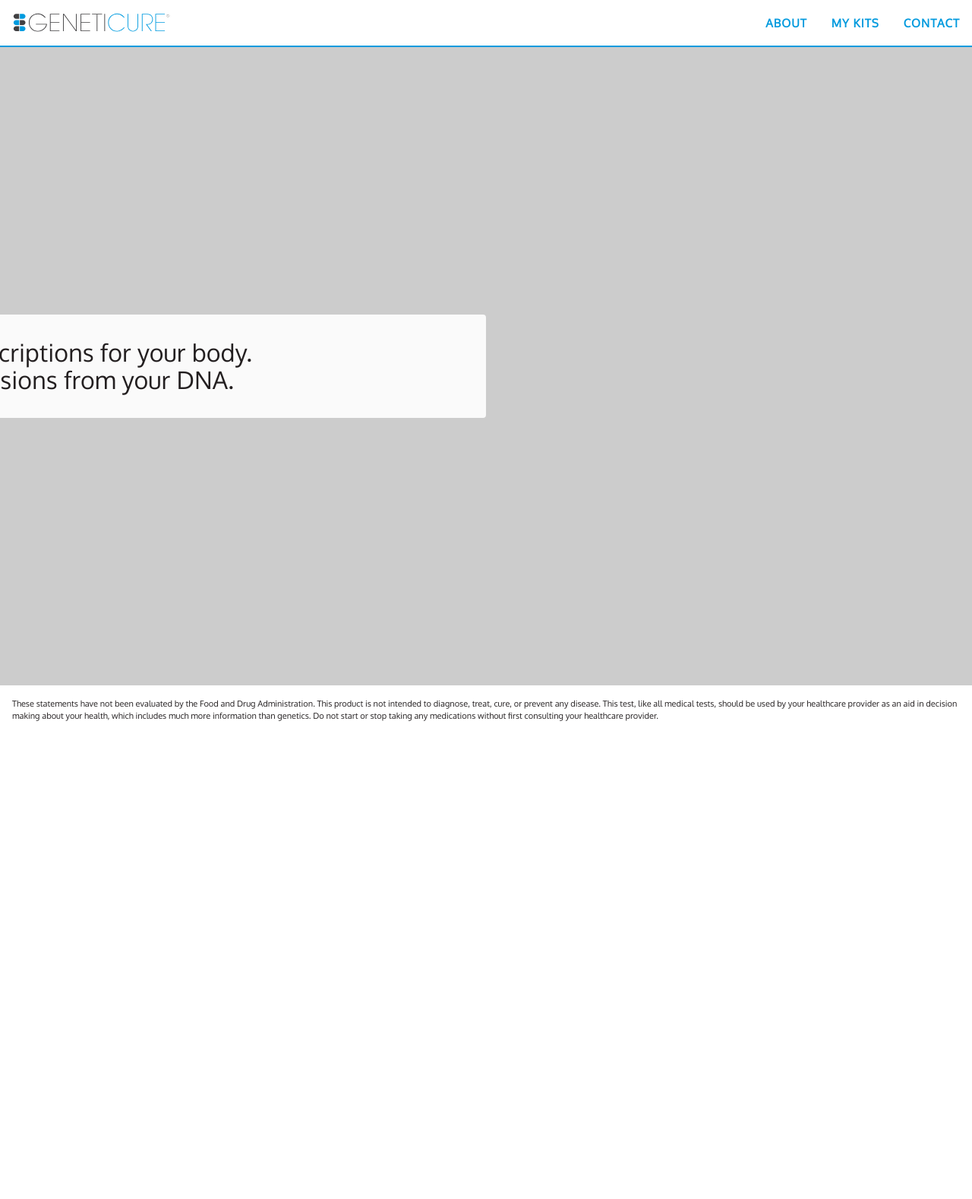
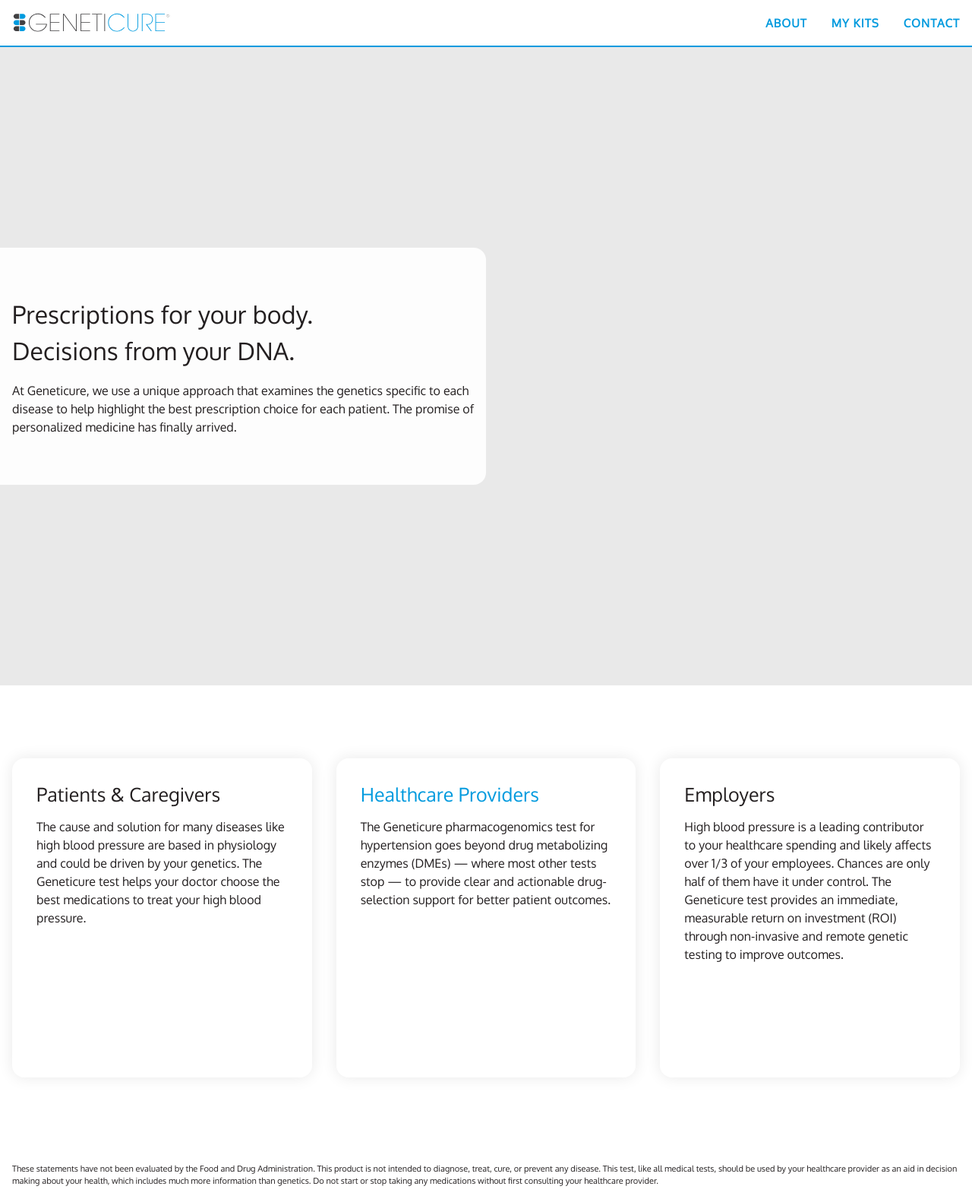
Before and after one commit to RobertAKARobin/geneticure-jekyll, a Jekyll site: the page built from index.md, in a window 1280 px wide. Shown: the whole page at 76% size. Built offline with Jekyll 4.4.1, drawn with Linux system fonts in a browser that asks for light colours; before the commit the page ends 966 px from its top, so only the background shows below that.

Commit message:
Add cards

```diff
--- a/_config.yml
+++ b/_config.yml
@@ -9,3 +9,6 @@
 sass:
   sass_dir: _sass
   style: expanded
+
+kramdown:
+  auto_ids: false
--- /dev/null
+++ b/_includes/cards.html
@@ -0,0 +1,8 @@
+<div class="cards">
+	{% assign cards = include.cards|split: "---" %}
+	{% for card in cards %}
+		<div class="cards__item text">
+			{{ card|markdownify }}
+		</div>
+	{% endfor %}
+</div>
--- a/_includes/hero.html
+++ b/_includes/hero.html
@@ -1,8 +1,13 @@
 <div class="hero">
 	<div class="hero__bg"></div>
-	<div class="hero__container">
-		<div class="hero__content">
-			{{ include.content }}
+	<div class="hero__card">
+		<div class="hero__card__bg"></div>
+		<div class="hero__card__body">
+			<div class="hero__card__body__content">
+				<div class="text">
+					{{ include.content|markdownify }}
+				</div>
+			</div>
 		</div>
 	</div>
 </div>
--- a/_layouts/base.html
+++ b/_layouts/base.html
@@ -14,7 +14,6 @@
 			<link href="https://fonts.googleapis.com/icon?family=Material+Icons" rel="stylesheet">
 		{% endif %}
 	</head>
-	<body>
 	<body class="body">
 		<nav class="nav">
 			<div class="nav__content">
@@ -38,5 +37,4 @@
 			<p>These statements have not been evaluated by the Food and Drug Administration. This product is not intended to diagnose, treat, cure, or prevent any disease. This test, like all medical tests, should be used by your healthcare provider as an aid in decision making about your health, which includes much more information than genetics. Do not start or stop taking any medications without first consulting your healthcare provider.</p>
 		</footer>
 	</body>
-	</body>
 </html>
--- a/_sass/_content.scss
+++ b/_sass/_content.scss
@@ -12,32 +12,89 @@
 }
 
 .hero__bg {
-  background-color: #ccc;
+  background-color: $color--offset;
   height: 100%;
   left: 0;
   position: absolute;
   top: 0;
   width: 100%;
-  z-index: 0;
 }
 
-.hero__container {
-  background-color: rgba(255, 255, 255, 0.9);
+.hero__card {
   position: relative;
 }
 
-.hero__content {
-  padding: $margin--main;
+.hero__card__bg {
+  background-color: rgba(255, 255, 255, 0.9);
+  height: 100%;
+  left: 0;
+  position: absolute;
+  top: 0;
+  width: 100%;
+}
+
+.hero__card__body {
+  @include content--page;
+
+  position: relative;
+}
+
+.hero__card__body__content {
+  box-sizing: border-box;
+  padding-bottom: ($margin--main * 3);
+  padding-top: ($margin--main * 3);
 }
 
 @media #{$bp--lg} {
-  .hero__container {
-    border-bottom-right-radius: $border-radius--main;
-    border-top-right-radius: $border-radius--main;
+  .hero__card__bg {
+    border-bottom-right-radius: $margin--main;
+    border-top-right-radius: $margin--main;
     width: 50%;
   }
 
-  .hero__content {
-    margin-left: calc((100vw - #{$width--screen--xl}) / 2);
+  .hero__card__body__content {
+    padding-right: $margin--main;
+    width: 50%;
   }
 }
+
+.cards__item {
+  &:nth-of-type(3n + 1) {
+    color: $font-color--body;
+  }
+
+  &:nth-of-type(3n + 2) {
+    h1, h2, h3 {
+      color: $font-color--highlight;
+    }
+  }
+
+  &:nth-of-type(3n + 3) {
+    color: $font-color--body;
+  }
+}
+
+@media #{$bp--lg} {
+  .cards {
+    align-items: stretch;
+    display: flex;
+    justify-content: space-between;
+    padding: ($margin--main * 6) 0;
+  }
+
+  .cards__item {
+    border-radius: $margin--main;
+    box-shadow: 0 0 20px 0 $background--offset;
+    box-sizing: border-box;
+    flex-basis: 100%;
+    flex-grow: 1;
+    flex-shrink: 1;
+    min-height: 420px;
+    padding: ($margin--main * 2);
+    padding-top: $margin--main;
+  }
+
+  .cards__item:not(:first-child) {
+    margin-left: ($margin--main * 2);
+  }
+}
--- a/_sass/_theme.scss
+++ b/_sass/_theme.scss
@@ -28,11 +28,15 @@
 }
 
 h1 {
-  @include font--headline--1();
+  font-size: rem(32);
+  letter-spacing: 0.1px;
+  line-height: 3rem;
 }
 
 h2 {
-  @include font--headline--2();
+  font-size: rem(25);
+  letter-spacing: 0.1px;
+  line-height: rem(30);
 }
 
 h3 {
--- a/_sass/_vars.scss
+++ b/_sass/_vars.scss
@@ -102,18 +102,6 @@
   text-decoration: none;
   text-transform: uppercase;
   white-space: nowrap;
-}
-
-@mixin font--headline--1 () {
-  font-size: rem(32);
-  letter-spacing: 0.1px;
-  line-height: rem(36);
-}
-
-@mixin font--headline--2 () {
-  font-size: rem(25);
-  letter-spacing: 0.1px;
-  line-height: rem(30);
 }
 
 @mixin font--link () {
--- a/index.html
+++ /dev/null
@@ -1,11 +0,0 @@
----
-layout: base
-title: Test
----
-
-{% capture hero_content %}
-	<div class="text">
-		<h1>Prescriptions for your body.<br />Decisions from your DNA.</h1>
-	</div>
-{% endcapture %}
-{% include hero.html content=hero_content %}
--- /dev/null
+++ b/index.md
@@ -0,0 +1,30 @@
+---
+layout: base
+title: Test
+---
+
+{% capture hero__content %}
+# Prescriptions for your body.<br />Decisions from your DNA.
+
+At Geneticure, we use a unique approach that examines the genetics specific to each disease to help highlight the best prescription choice for each patient. The promise of personalized medicine has finally arrived.
+{% endcapture %}
+{% include hero.html content=hero__content %}
+
+{% capture cards %}
+## Patients & Caregivers
+
+The cause and solution for many diseases like high blood pressure are based in physiology and could be driven by your genetics. The Geneticure test helps your doctor choose the best medications to treat your high blood pressure.
+
+---
+
+## Healthcare Providers
+
+The Geneticure pharmacogenomics test for hypertension goes beyond drug metabolizing enzymes (DMEs) — where most other tests stop — to provide clear and actionable drug-selection support for better patient outcomes.
+
+---
+
+## Employers
+
+High blood pressure is a leading contributor to your healthcare spending and likely affects over 1/3 of your employees. Chances are only half of them have it under control. The Geneticure test provides an immediate, measurable return on investment (ROI) through non-invasive and remote genetic testing to improve outcomes.
+{% endcapture %}
+{% include cards.html cards=cards %}
```
Also changed, not shown: Gemfile.lock. Lines whose indentation alone changed are shown as unchanged.
